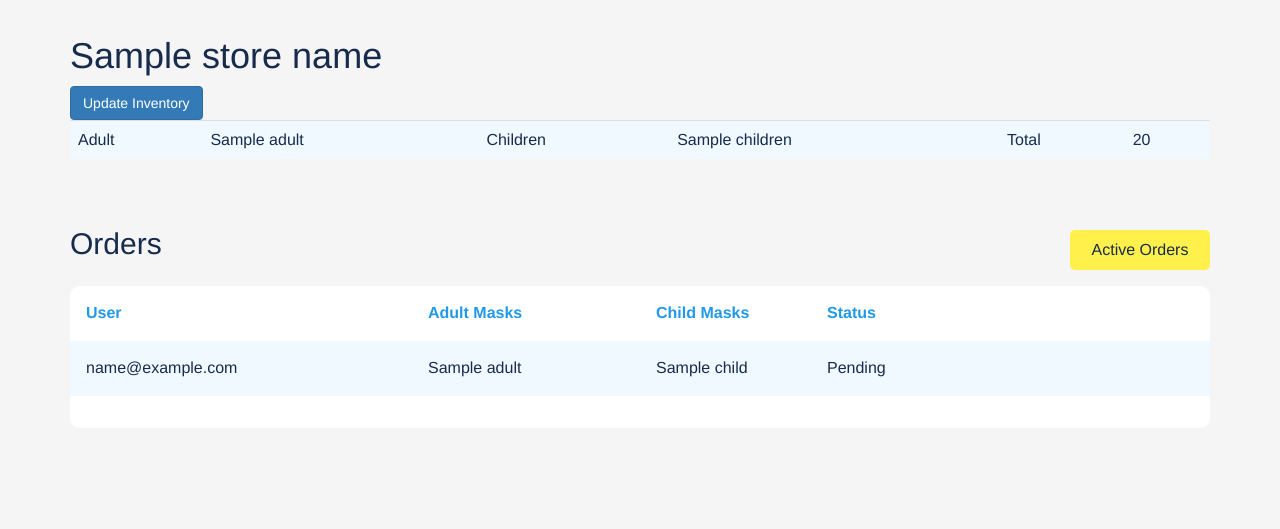
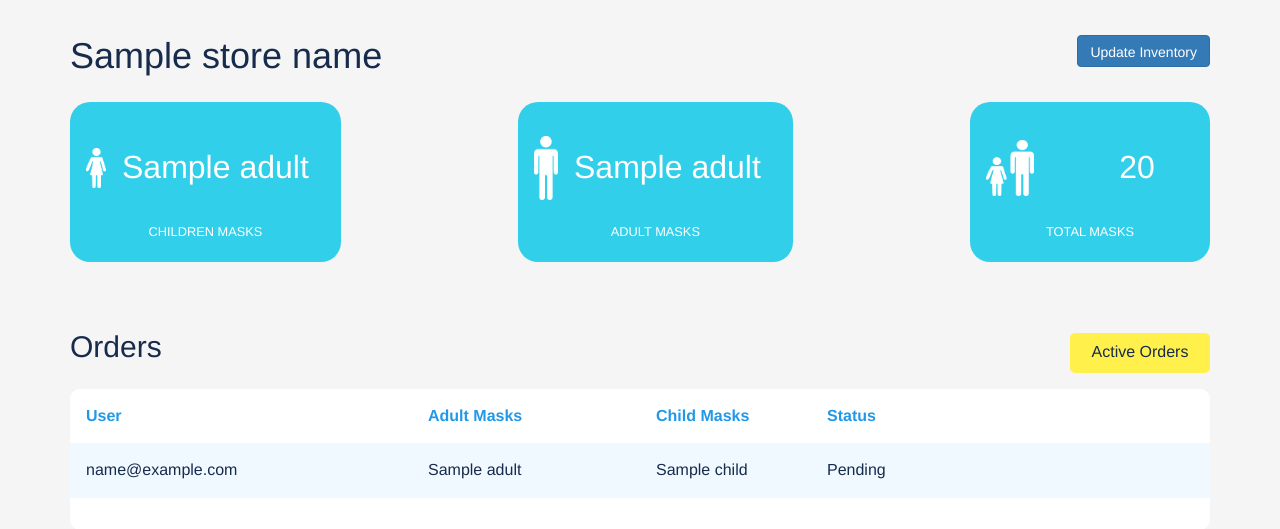
Before and after one commit to SlightySmarterLibrary/admin, a Django app: template djwarrant/templates/warrant/storeinfo.html in a window 1280 px wide. Shown: the part 80-609 px from the top of the page. Run offline with Django 3.2, Linux system fonts and the light colour scheme; the template is opened without the code that fills it: most values are stand-ins (such as "Sample title", 1, 10 or a date in 2020); some libraries are stand-ins or nearby versions.

Commit message:
Basic change to store

```diff
--- a/djwarrant/templates/warrant/storeinfo.html
+++ b/djwarrant/templates/warrant/storeinfo.html
@@ -4,19 +4,62 @@
 {% block title %}My Store{% endblock title %}
 
 {% block main_content %}
-<h1> {{ store_name }} </h1>
-<button class="update-inventory btn btn-primary" type="button" name="button">Update Inventory</button>
+  <div style="display: flex; justify-content: space-between; align-items: center;">
+    <h1> {{ store_name }} </h1>
+    <button class="update-inventory btn btn-primary" style="height: 32px;" type="button" name="button">Update Inventory</button>
+  </div>
 
-    <table class="table">
-        <tr>
-           <td> Adult </td> <td> {{ adult }} </td>
-            <td> Children </td> <td> {{ children }} </td>
-           <td> Total </td> <td> {{ adult|add:children }} </td>
+<div class="store-overview">
+  <div class="store-overview__wrapper">
+    <div class="store-overview__wrapper--data">
+      <div style="flex-grow: 1">
+        <img src="{% static 'img/child.png' %} " height="40px" width="20px" />
+      </div>
 
-        </tr>
-    </table>
+      <div style="flex-grow: 1; text-align: center;">
+        <span class="store-overview__wrapper--value">{{ adult }}</span>
+      </div>
+    </div>
 
-    {% include 'orders/index.html' %}
+    <div class="store-overview__wrapper--title-wrapper">
+      <h2 class="store-overview__wrapper--title">Children Masks</h2>
+    </div>
+  </div>
+
+  <div class="store-overview__wrapper">
+    <div class="store-overview__wrapper--data">
+      <div style="flex-grow: 1">
+        <img src="{% static 'img/adult.png' %} " height="64px" width="24px" />
+      </div>
+
+      <div style="flex-grow: 1; text-align: center;">
+        <span class="store-overview__wrapper--value">{{ adult }}</span>
+      </div>
+    </div>
+
+    <div class="store-overview__wrapper--title-wrapper">
+      <h2 class="store-overview__wrapper--title">Adult Masks</h2>
+    </div>
+  </div>
+
+  <div class="store-overview__wrapper">
+    <div class="store-overview__wrapper--data">
+      <div style="flex-grow: 1">
+        <img src="{% static 'img/total.png' %} " height="56px" width="48px" />
+      </div>
+
+      <div style="flex-grow: 1; text-align: center;">
+        <span class="store-overview__wrapper--value">{{ adult|add:children }}</span>
+      </div>
+    </div>
+
+    <div class="store-overview__wrapper--title-wrapper">
+      <h2 class="store-overview__wrapper--title">Total Masks</h2>
+    </div>
+  </div>
+</div>
+
+{% include 'orders/index.html' %}
 
 <div class="modal fade" tabindex="-1" role="dialog" id="modal">
   <div class="modal-dialog" role="document">
--- a/static/css/main.css
+++ b/static/css/main.css
@@ -360,3 +360,52 @@ tbody tr:nth-child(odd) {
 }
 
 /* End of Dropdown Styles */
+
+
+/* Store Styles */
+.store-overview {
+  display: flex;
+  flex-direction: row;
+  flex-wrap: wrap;
+  justify-content: space-between;
+  margin-top: 1em;
+}
+
+.store-overview__wrapper {
+  display: flex;
+  flex-direction: column;
+  min-width: 240px;
+  min-height: 160px;
+  padding: 1em;
+  border-radius: 20px;
+  background: #31CFEA;
+  color: white;
+  align-items: center;
+}
+
+.store-overview__wrapper--data {
+  display: flex;
+  width: 100%;
+  height: 80%;
+  align-items: center;
+}
+
+.store-overview__wrapper--title-wrapper {
+  width: 100%;
+  align-self: flex-end;
+}
+
+.store-overview__wrapper--title {
+  margin: 0.5em;
+  font-size: 0.8em;
+  text-align: center;
+  text-transform: uppercase;
+}
+
+.store-overview__wrapper--value {
+  font-size: 2em;
+  margin: 0.5em;
+  margin-bottom: 0;
+}
+
+/* End of Store Styles */
--- a/webapp/settings.py
+++ b/webapp/settings.py
@@ -146,8 +146,8 @@ USE_TZ = True
 
 CRISPY_TEMPLATE_PACK = 'bootstrap3'
 
-***REMOVED*** = 'ASIAT6STUTTCII6NMHFD'
-***REMOVED*** = 'B6PqZ3yS7rHbE+kMEeZEK0j07O8x9EFVj3x9IQD1'
+***REMOVED*** = '***REMOVED***'
+***REMOVED*** = '***REMOVED***'
 AWS_REGION = 'us-east-1'
 COGNITO_NAME = 'maskidentity'
 
```
Also changed, not shown: static/img/adult.png (added), static/img/adult.svg (added), static/img/child.png (added), static/img/child.svg (added), static/img/total.png (added), static/img/total.svg (added).
